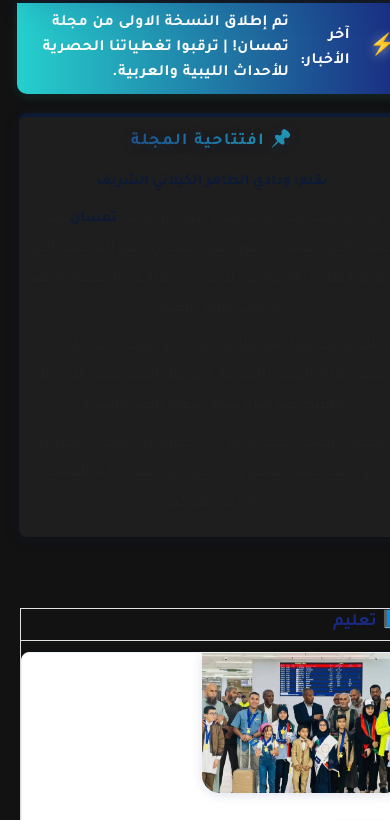
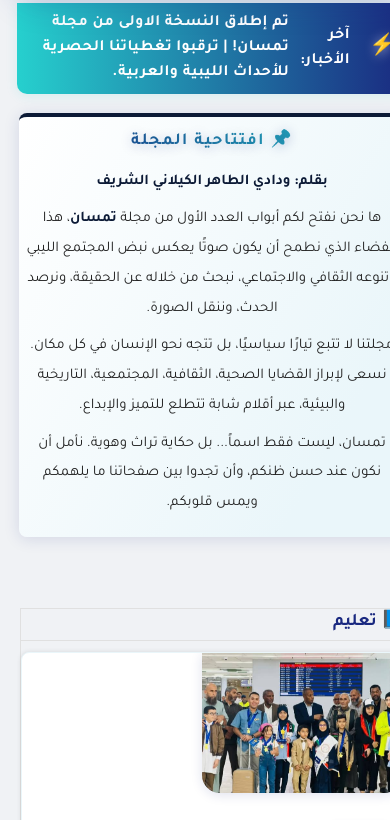
Before and after one commit to carlos25abdo/tamsan-magazine, a plain HTML site: page index.html in a window 390 px wide. Shown: the part 69-889 px from the top of the page. Drawn offline with Linux system fonts and the dark colour scheme.

Commit message:
enhanced-style-responsive.css

```diff
--- a/css/enhanced-style-responsive.css
+++ b/css/enhanced-style-responsive.css
@@ -1,3 +1,8 @@
+html, body {
+  color-scheme: only light;
+  background: #f0f2f5 !important;
+}
+
 /* Reset and base */
 * {
   margin: 0;
@@ -571,41 +576,7 @@ header {
 }
 
 /* تحسينات للوضع المظلم */
-@media (prefers-color-scheme: dark) {
-  :root {
-    --primary-color: #1a237e;
-    --secondary-color: #0d47a1;
-    --accent-color: #2962ff;
-    --text-color: #e0e0e0;
-    --light-bg: #121212;
-    --white: #1e1e1e;
-    --shadow: 0 2px 10px rgba(0,0,0,0.3);
-  }
-
-  body {
-    background-color: var(--light-bg);
-  }
-
-  .news-item {
-    background: var(--white);
-  }
-
-  .news-content p {
-    color: #b0b0b0;
-  }
-
-  .opening-article {
-    background: var(--white);
-  }
-
-  .menu-toggle {
-    background: rgba(255, 255, 255, 0.15);
-  }
-
-  .menu-toggle:hover {
-    background: rgba(255, 255, 255, 0.25);
-  }
-}
+@media (prefers-color-scheme: dark) {}
 
 /* تنسيقات زر القائمة */
 .menu-toggle {
```
